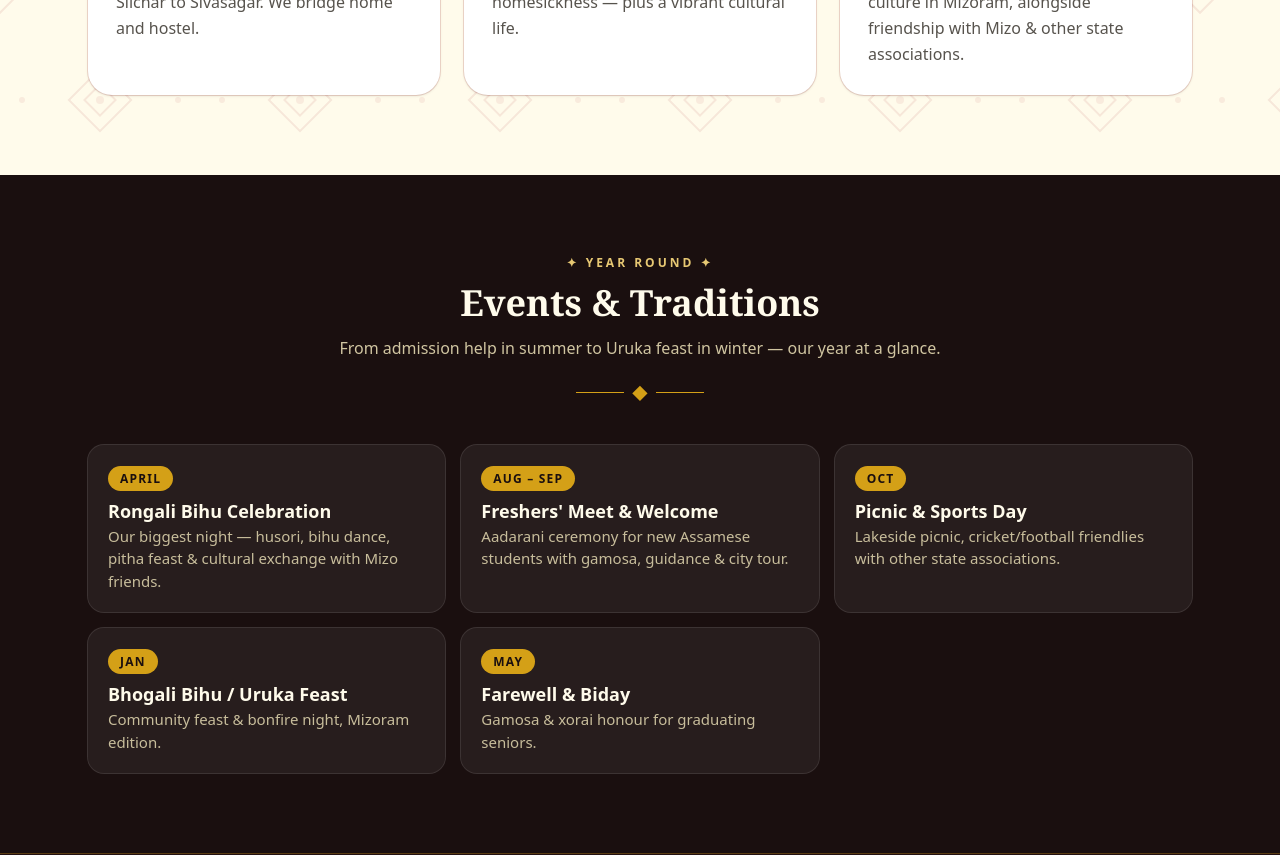
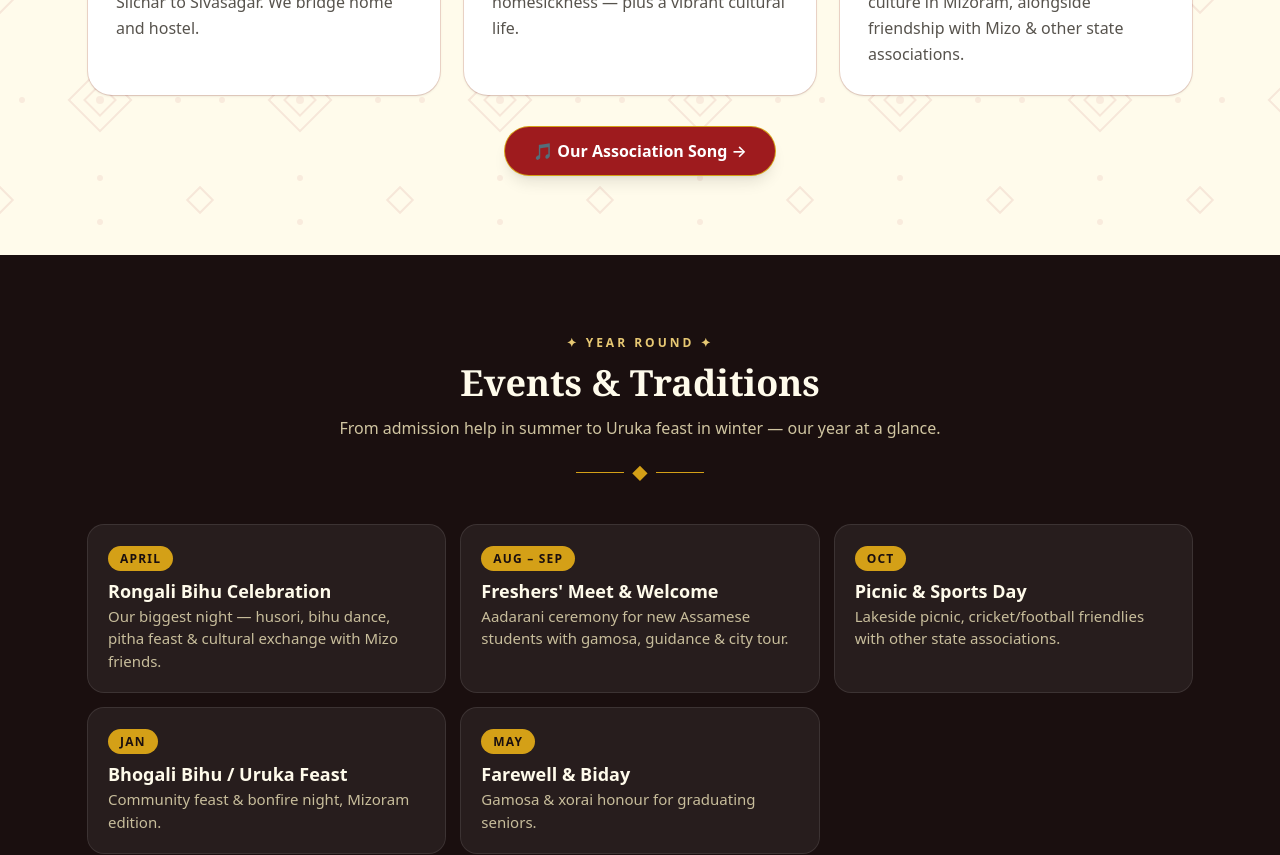
Before and after one commit to mrigangha/assam, a Next.js app: page / in a window 1280 px wide. Shown: the part 1400-2255 px from the top of the page. Built offline with nearby package versions, Linux system fonts and the light colour scheme.

Commit message:
Updates 1

```diff
--- a/src/app/page.tsx
+++ b/src/app/page.tsx
@@ -260,6 +260,14 @@ function HomeContent() {
                 <p className="text-stone-600 leading-relaxed">{c.d}</p>
               </div>
             ))}
+          </div>
+          <div className="mt-8 text-center">
+            <a
+              href="/song"
+              className="inline-block px-7 py-3 rounded-full font-semibold bg-[#9E1B1E] hover:bg-[#7f1414] text-white ring-1 ring-[#D4A017] shadow-lg transition"
+            >
+              {t.culture.songBtn}
+            </a>
           </div>
         </div>
       </section>
```
